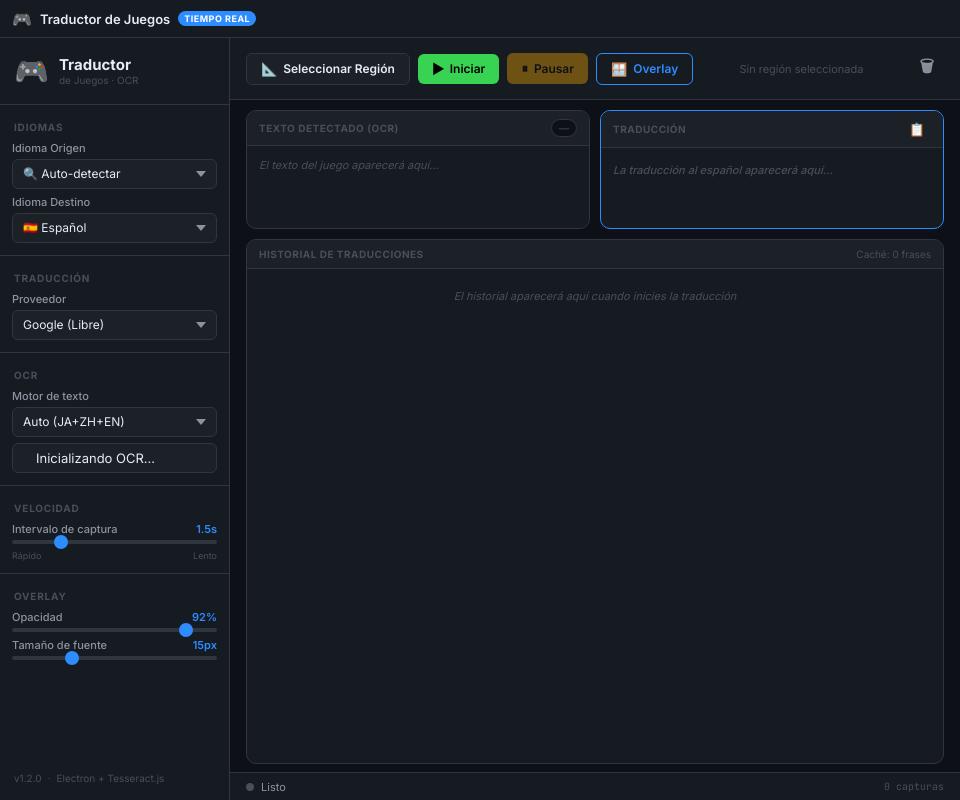
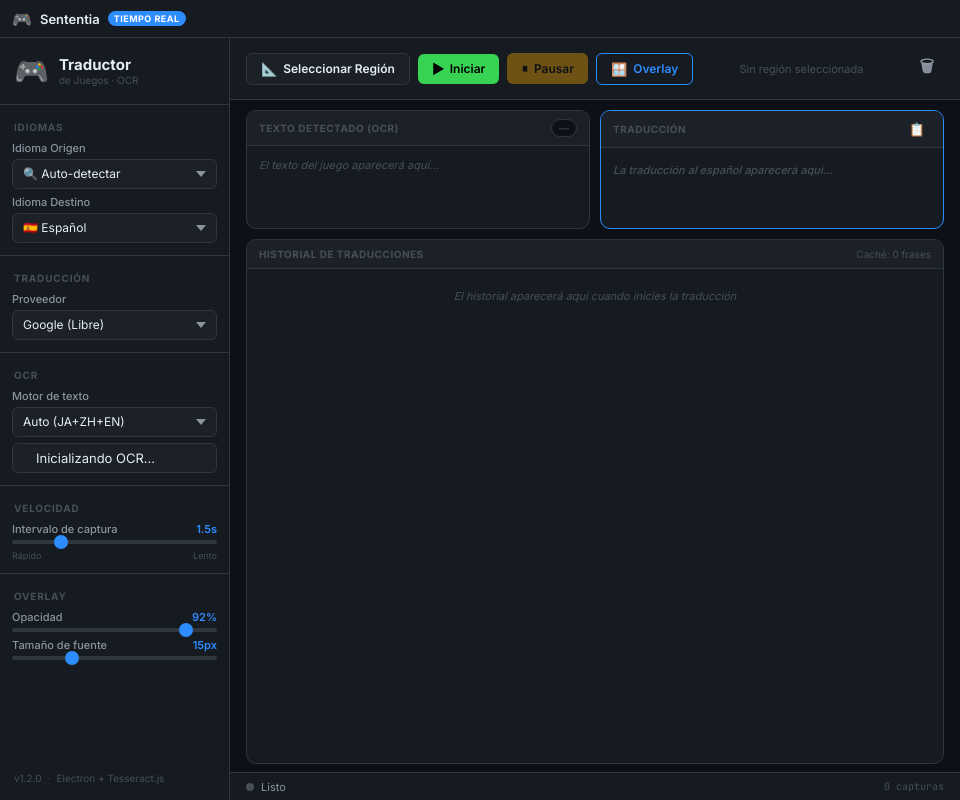
Before and after one commit to nyzter-zeer/Sententia, an Electron app: page renderer/index.html in a window 960 px wide. Drawn offline with Linux system fonts and the light colour scheme; no server answers.

```diff
--- a/renderer/index.html
+++ b/renderer/index.html
@@ -3,7 +3,7 @@
 <head>
   <meta charset="UTF-8" />
   <meta name="viewport" content="width=device-width, initial-scale=1.0" />
-  <title>Traductor de Juegos en Tiempo Real</title>
+  <title>Sententia</title>
   <link rel="stylesheet" href="style.css" />
   <link rel="preconnect" href="https://fonts.googleapis.com" />
   <link href="https://fonts.googleapis.com/css2?family=Inter:wght@300;400;500;600;700&family=JetBrains+Mono:wght@400;500&display=swap" rel="stylesheet" />
@@ -13,7 +13,7 @@
   <div class="titlebar">
     <div class="titlebar-left">
       <span class="titlebar-icon">🎮</span>
-      <span class="titlebar-title">Traductor de Juegos</span>
+      <span class="titlebar-title">Sententia</span>
       <span class="titlebar-badge">TIEMPO REAL</span>
     </div>
     <div class="titlebar-drag"></div>
```
Also changed, not shown: package.json (+4 -4 lines), README.md.
